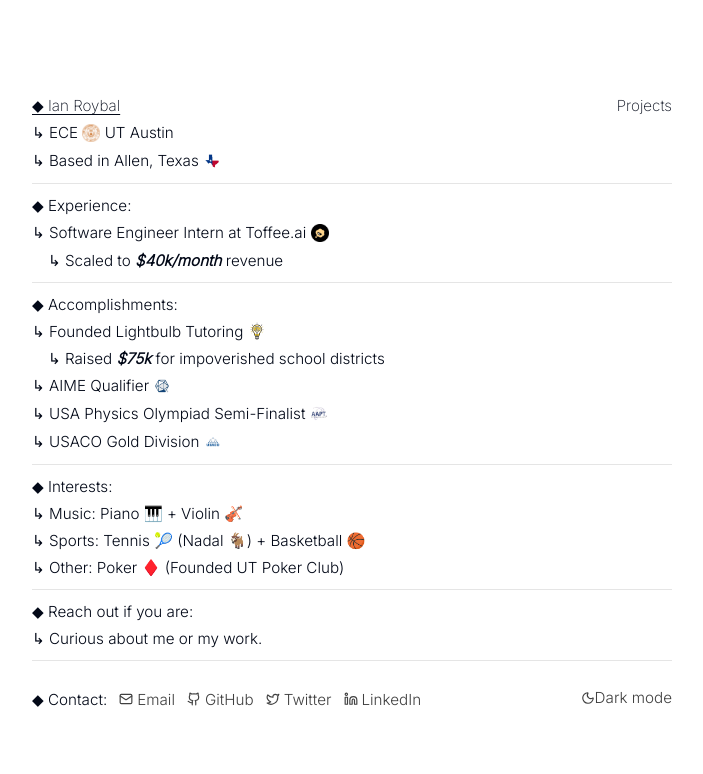
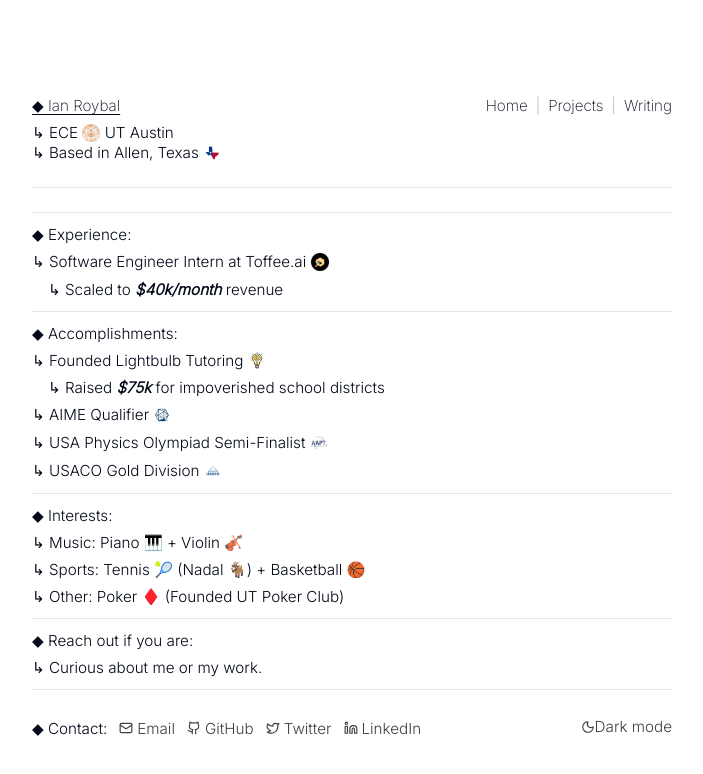
Before and after one commit to ir272/ianroybal-portfolio, a Next.js app: page / in a window 1280 px wide. Shown: the top 774 px of the page, without its empty margins (288-991 px from the left). Built offline with nearby package versions, Linux system fonts and the light colour scheme.

Commit message:
refactor: use reusable header and footer in home page

```diff
--- a/app/page.tsx
+++ b/app/page.tsx
@@ -1,10 +1,8 @@
 'use client';
 
 import Image from "next/image";
-import Link from "next/link";
-import { Mail, Github, Twitter, Linkedin } from "lucide-react";
-import { useNavigationBounce } from "../lib/useNavigationBounce";
-import { ThemeToggle } from "@/components/theme-toggle";
+import { PageHeader } from "@/components/page-header";
+import { PageFooter } from "@/components/page-footer";
 
 function Logo({ src, alt, size = 18, className = "" }: { src: string; alt: string; size?: number; className?: string }) {
   return (
@@ -32,24 +30,20 @@ const FallbackLogo = ({ alt }: { alt: string }) => (
 );
 
 export default function Home() {
-  const { shouldBounce } = useNavigationBounce('home');
-
   return (
     <main className="relative">
       <div className="relative z-10 mx-auto max-w-screen-sm px-4 sm:px-0">
         <div className="pt-16 sm:pt-24" />
 
-        {/* Header */}
-        <div className="text-sm sm:text-[0.95rem] leading-tight space-y-2">
-          <div className="flex items-center justify-between">
-            <h1 className="underline underline-offset-[3px] font-extralight">◆ Ian Roybal</h1>
-            <div className="flex items-center gap-2 font-extralight">
-              <Link href="/projects" className={`hover-underline-nudge ${shouldBounce('projects') ? 'nav-bounce' : ''}`}>Projects</Link>
-            </div>
-          </div>
-          <div>↳ ECE <Logo src="/ut.png" alt="UT Austin" /> <a href="https://www.utexas.edu/" target="_blank" rel="noreferrer" className="hover-underline-nudge">UT Austin</a></div>
-          <div>↳ Based in Allen, Texas <Logo src="/texas.png" alt="Austin,Texas" /></div>
-        </div>
+        <PageHeader
+          currentPage="home"
+          subtitle={
+            <>
+              <div>↳ ECE <Logo src="/ut.png" alt="UT Austin" /> <a href="https://www.utexas.edu/" target="_blank" rel="noreferrer" className="hover-underline-nudge">UT Austin</a></div>
+              <div>↳ Based in Allen, Texas <Logo src="/texas.png" alt="Austin,Texas" /></div>
+            </>
+          }
+        />
 
         <div className="my-3 border-t border-neutral-200 dark:border-neutral-700" />
 
@@ -92,24 +86,7 @@ export default function Home() {
 
         <div className="my-3 border-t border-neutral-200 dark:border-neutral-700" />
 
-        {/* Contact */}
-        <div className="text-sm sm:text-[0.95rem] leading-tight">
-          <div className="pt-4" />
-          <footer className="pb-16 sm:pb-24">
-            <div className="flex items-center justify-between flex-wrap">
-              <div className="flex items-center gap-3">
-                <div>◆ Contact:</div>
-                <div className="flex items-center gap-3 text-neutral-700 dark:text-neutral-300">
-                  <a className="inline-flex items-center gap-1" href="mailto:ian.roybal@gmail.com"><Mail size={14} /><span className="hover-underline-nudge">Email</span></a>
-                  <a className="inline-flex items-center gap-1" href="https://github.com/ir272" target="_blank" rel="noreferrer"><Github size={14} /><span className="hover-underline-nudge">GitHub</span></a>
-                  <a className="inline-flex items-center gap-1" href="https://x.com/TornadoKing111/" target="_blank" rel="noreferrer"><Twitter size={14} /><span className="hover-underline-nudge">Twitter</span></a>
-                  <a className="inline-flex items-center gap-1" href="https://www.linkedin.com/in/ianroybal/" target="_blank" rel="noreferrer"><Linkedin size={14} /><span className="hover-underline-nudge">LinkedIn</span></a>
-                </div>
-              </div>
-              <ThemeToggle />
-            </div>
-          </footer>
-        </div>
+        <PageFooter />
       </div>
     </main>
   );
```
